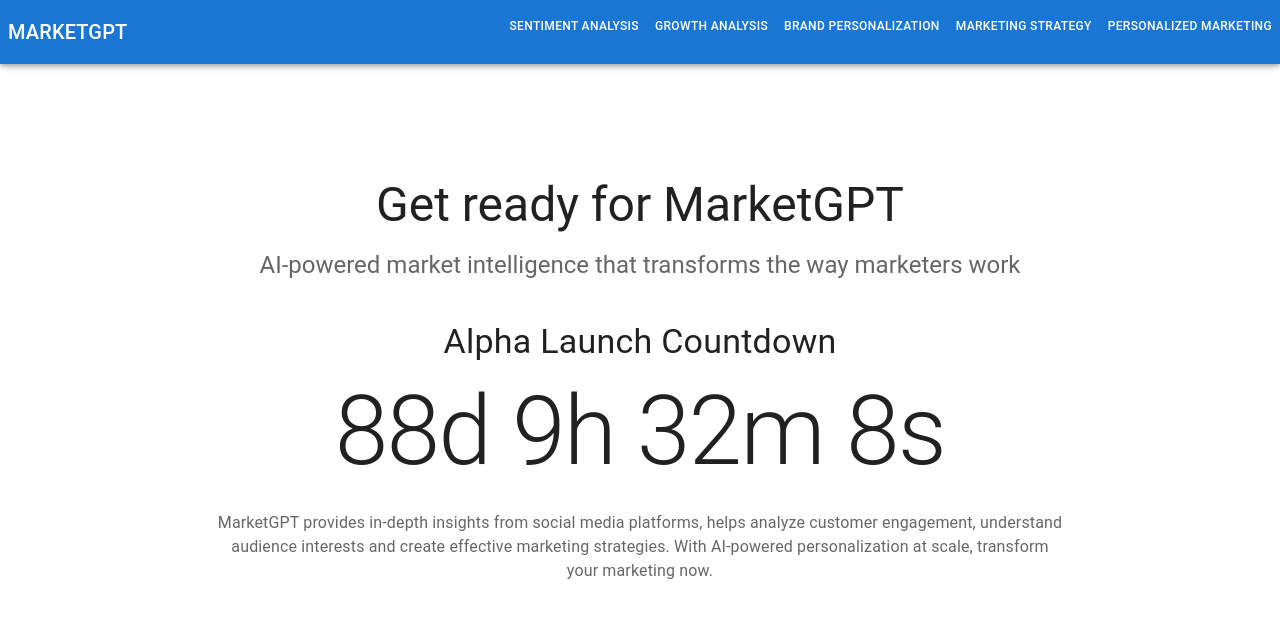
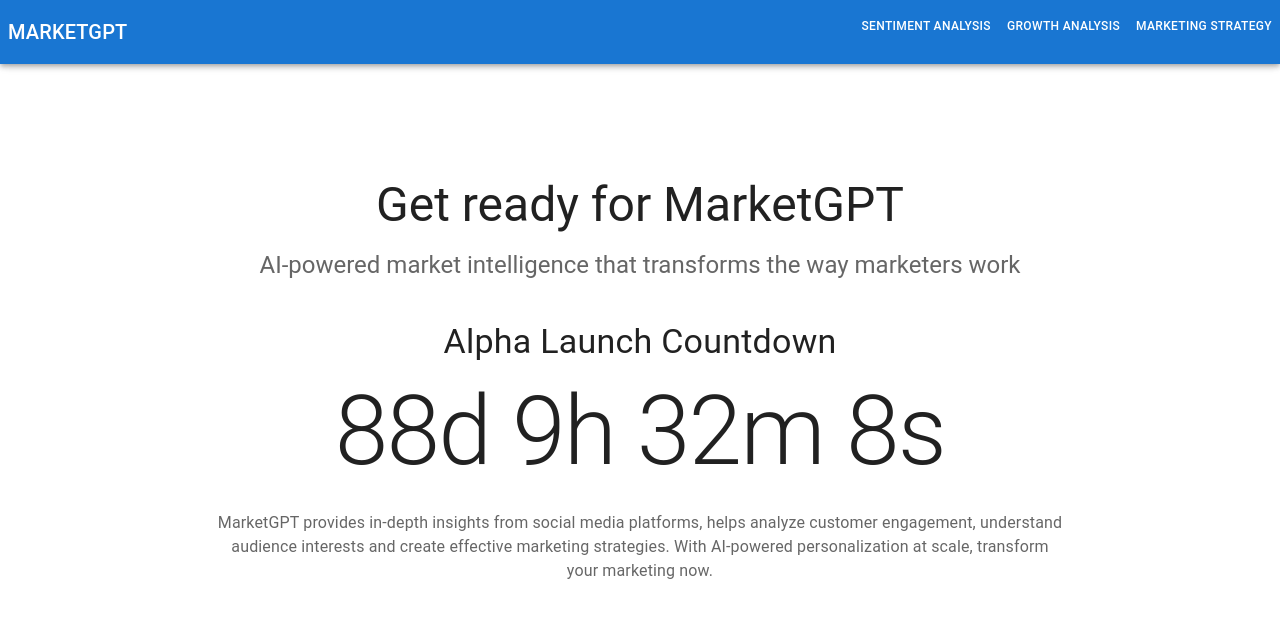
Before and after one commit to AuroSoni/MarketGPT, a React (Create React App) app: page / in a window 1280 px wide. Shown: the top 618 px of the page. Built offline with nearby package versions, Linux system fonts and the light colour scheme.

Commit message:
personalised marketing and brand personalisation feature page removed.

```diff
--- a/src/components/MainHeader.js
+++ b/src/components/MainHeader.js
@@ -1,6 +1,5 @@
-import { AppBar, Box, Button, Container, CssBaseline, Toolbar, Typography } from "@mui/material";
+import { AppBar, Box, Button, CssBaseline, Toolbar, Typography } from "@mui/material";
 import React from "react";
-import { Link } from "react-router-dom";
 import { pages } from "./consts";
 
 const MainHeader = () => {
--- a/src/components/consts.js
+++ b/src/components/consts.js
@@ -25,22 +25,22 @@
         sheet:"GrowthAnalysis",
         url:"growth-analysis"
     },
-    {
-        id:3,
-        name:"Brand Personalization",
-        sheet:"BrandPersonalization",
-        url:"brand-personalization"
-    },
+    // {
+    //     id:3,
+    //     name:"Brand Personalization",
+    //     sheet:"BrandPersonalization",
+    //     url:"brand-personalization"
+    // },
     {
         id:4,
         name:"Marketing Strategy",
         sheet:"MarketingStrategy",
         url:"marketing-strategy"
     },
-    {
-        id:5,
-        name:"Personalized Marketing",
-        sheet:"PersonalizedMarketing",
-        url:"personalized-marketing"
-    }
+    // {
+    //     id:5,
+    //     name:"Personalized Marketing",
+    //     sheet:"PersonalizedMarketing",
+    //     url:"personalized-marketing"
+    // }
 ];
```
